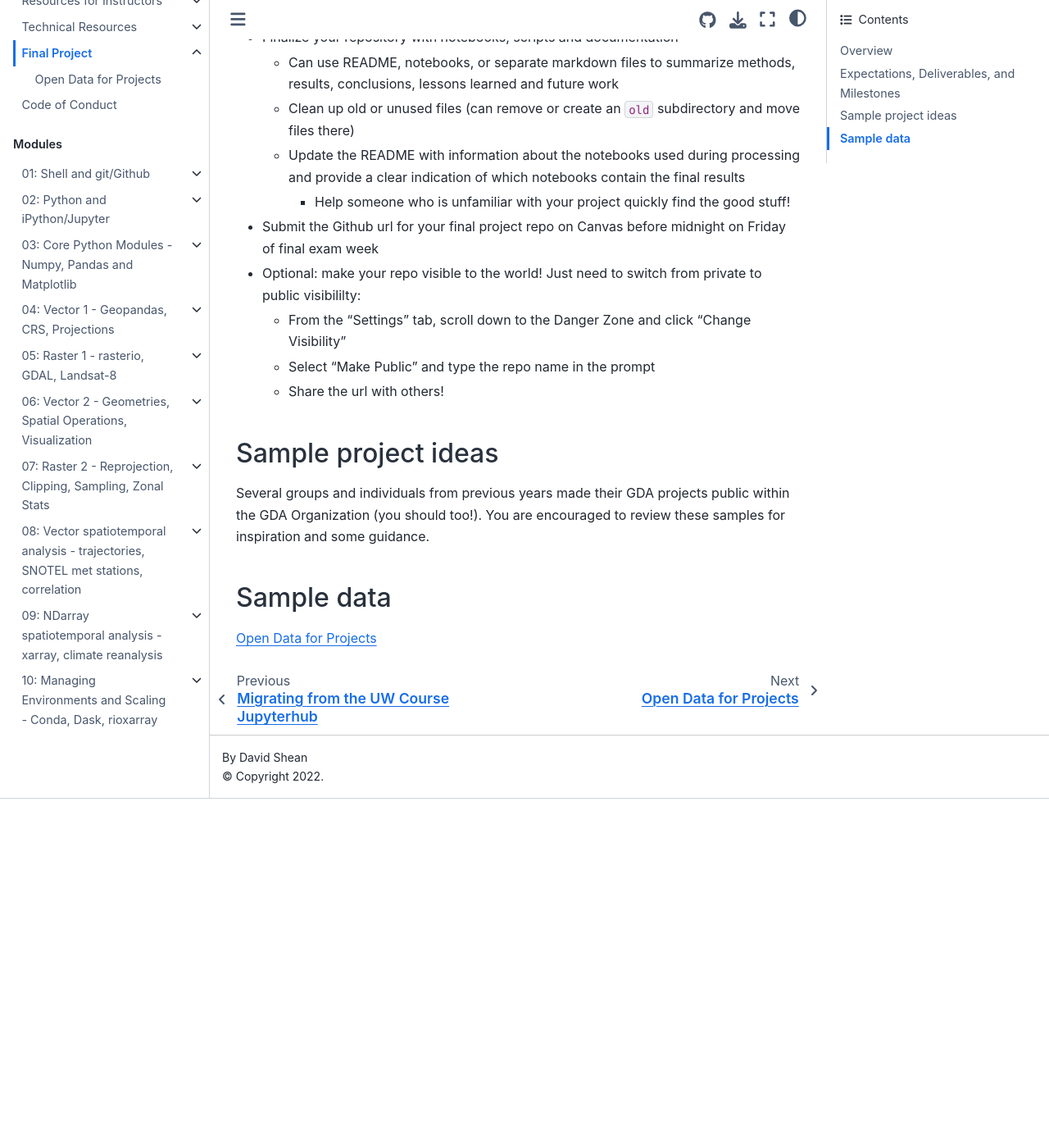
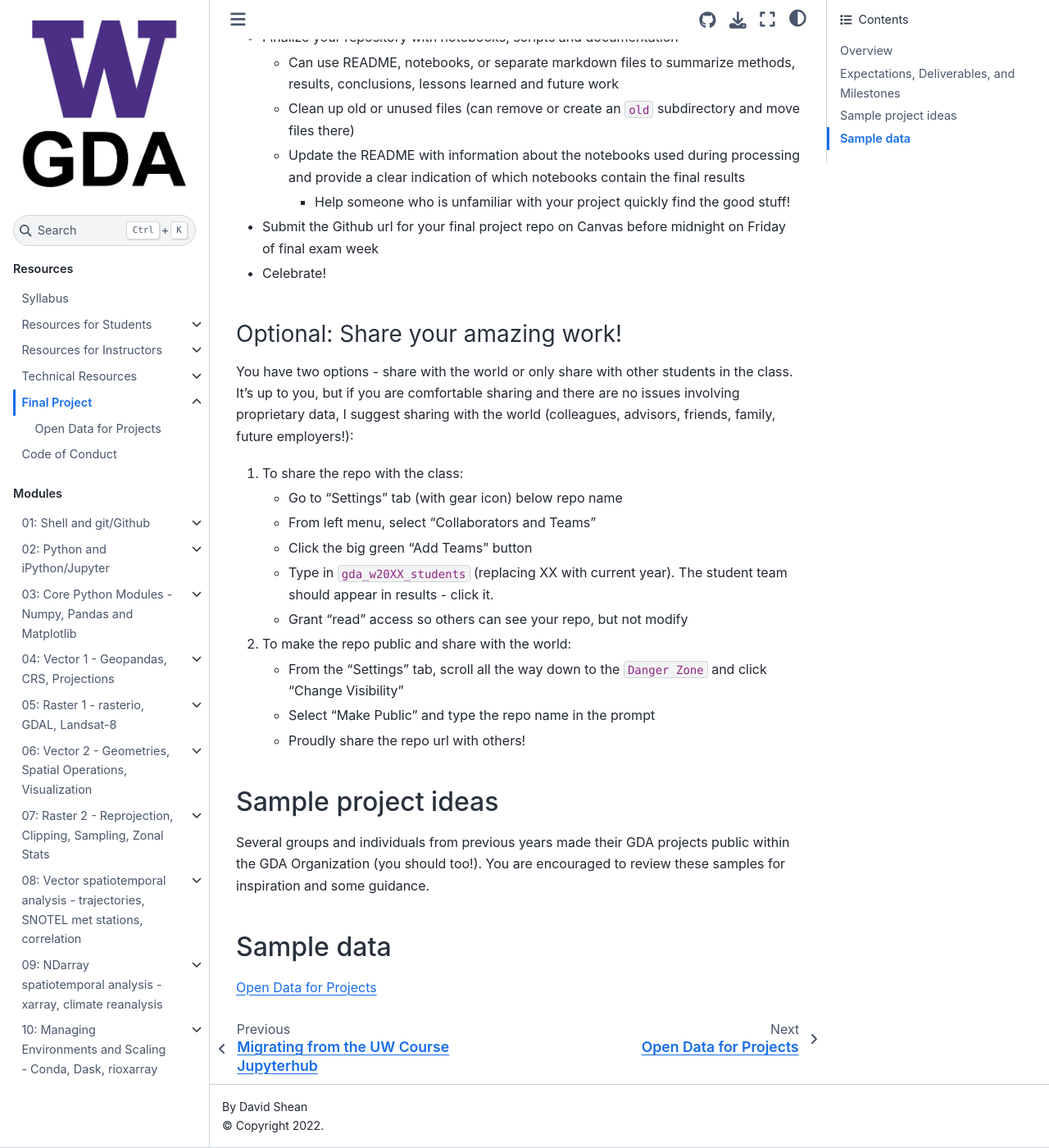
Before and after one commit to UW-GDA/jupyterbook, a Jupyter Book: the page built from book/resources/project/README.md, in a window 1280 px wide and 1400 px high, scrolled down 6999 px. Shown: the whole window at 82% size. Built offline with Jupyter Book 1.0.4 settings and Sphinx 7.4.7 and the Sphinx Book theme 1.1.4, drawn with Linux system fonts in a browser that asks for light colours; pages that are not in the unit, such as notebooks, are missing from menus; before the commit the page ends 7973 px from its top, so only the background shows below that.

Commit message:
Update README.md

```diff
--- a/book/resources/project/README.md
+++ b/book/resources/project/README.md
@@ -143,10 +143,20 @@
     * Update the README with information about the notebooks used during processing and provide a clear indication of which notebooks contain the final results
       * Help someone who is unfamiliar with your project quickly find the good stuff!
 * Submit the Github url for your final project repo on Canvas before midnight on Friday of final exam week
-* Optional: make your repo visible to the world! Just need to switch from private to public visibililty:
-   * From the "Settings" tab, scroll down to the Danger Zone and click "Change Visibility"
+* Celebrate!
+
+### Optional: Share your amazing work!
+You have two options - share with the world or only share with other students in the class. It's up to you, but if you are comfortable sharing and there are no issues involving proprietary data, I suggest sharing with the world (colleagues, advisors, friends, family, future employers!):
+1. To share the repo with the class:
+   * Go to "Settings" tab (with gear icon) below repo name
+   * From left menu, select "Collaborators and Teams"
+   * Click the big green "Add Teams" button
+   * Type in `gda_w20XX_students` (replacing XX with current year). The student team should appear in results - click it.
+   * Grant "read" access so others can see your repo, but not modify
+2. To make the repo public and share with the world:
+   * From the "Settings" tab, scroll all the way down to the `Danger Zone` and click "Change Visibility"
    * Select "Make Public" and type the repo name in the prompt
-   * Share the url with others!
+   * Proudly share the repo url with others!
 
 ## Sample project ideas
 Several groups and individuals from previous years made their GDA projects public within the GDA Organization (you should too!). You are encouraged to review these samples for inspiration and some guidance.
```
